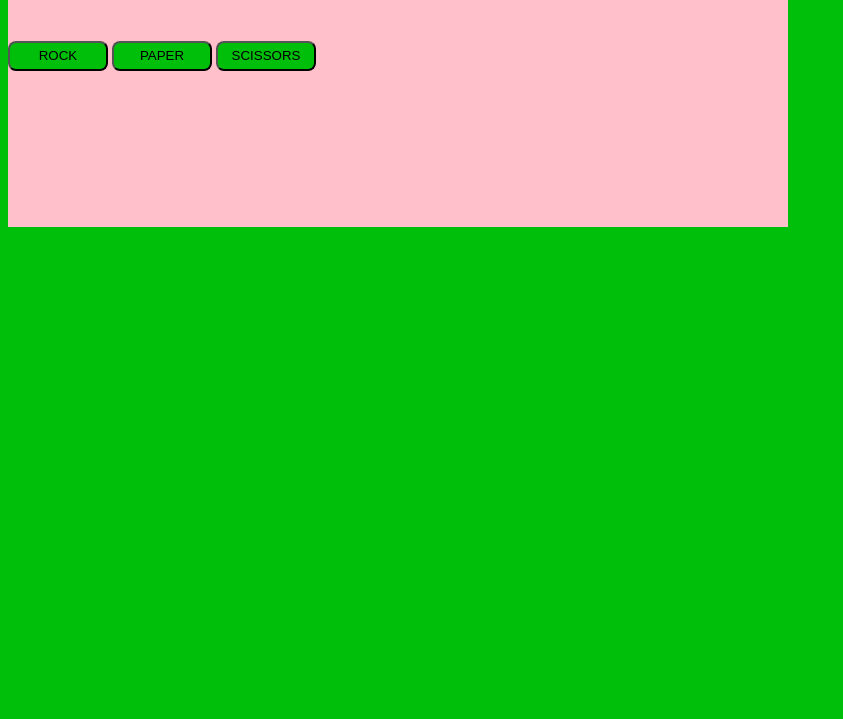
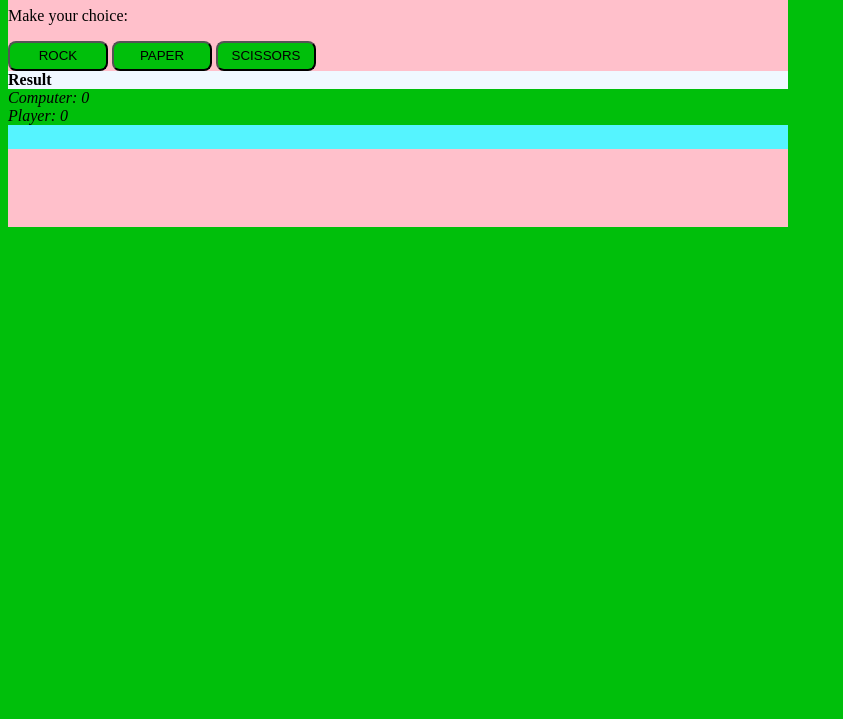
Before and after one commit to Yussifgh/rock-paper-scissors, a plain HTML site: page index.html in a window 1280 px wide. Shown: the part 81-800 px from the top of the page, without its empty margins (0-843 px from the left). Drawn offline with Linux system fonts and the light colour scheme; files that its build step writes are made by us from their sources; files whose address does not match are found by name.

Commit message:
Add files via upload

```diff
--- a/style.css
+++ b/style.css
@@ -11,9 +11,22 @@ button{height:30px;
      width:100px;
     background-color: #00bf0b;
 border-radius: 8px;
-box-shadow: none;
+botton-shadow: 0;
+
 }
-#result{background-color: #00bf0b;
+#results{background-color: aliceblue;
 color: #000000;
 font-size: medium;
-font-weight: 600;}
+font-weight: 700;}
+.left-item, .right-item{background-color: #00bf0b;
+    color: #000000;
+    border-top: 10px
+    margin-top: 10px;
+}
+.box{height: 60px;
+    width: 780px;
+    background-color: #55f4ff;
+    color:#000000;
+    font-style: italic;
+}
+p,h1{color: #000000;}
```
